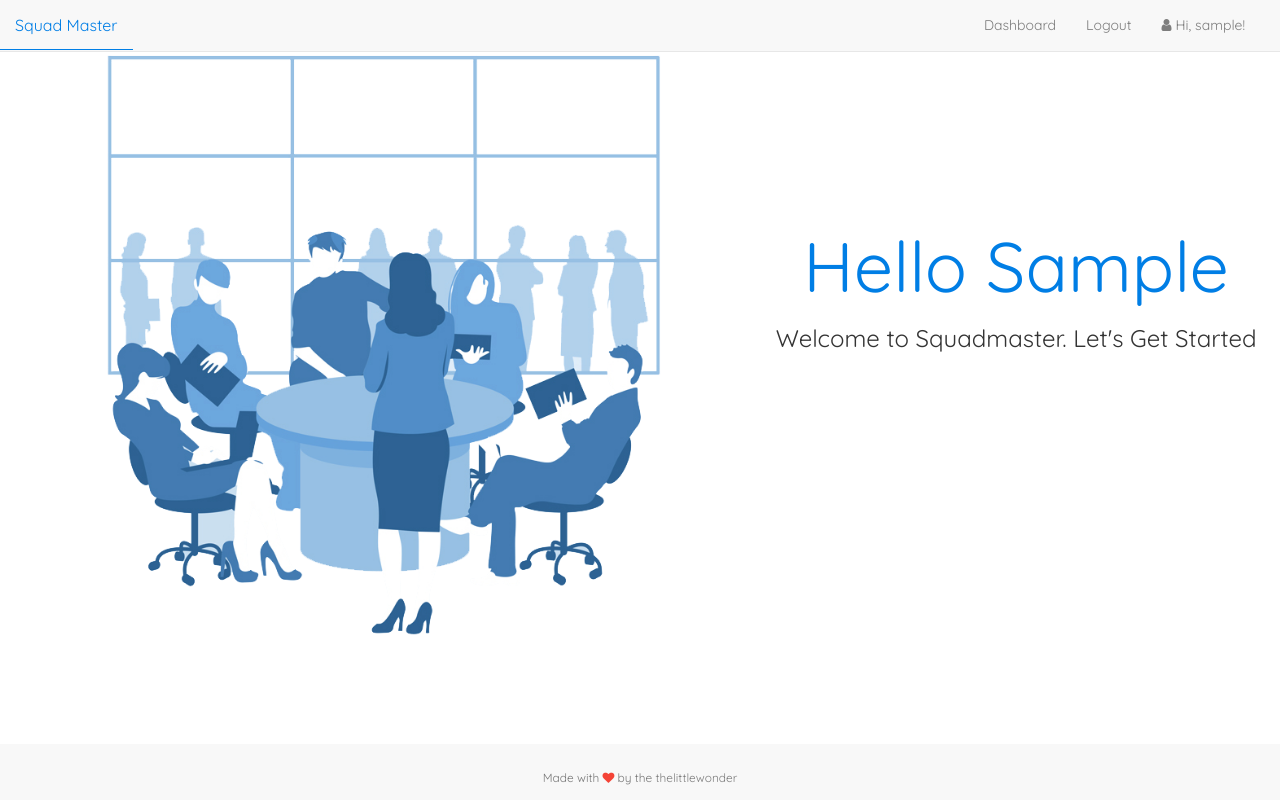
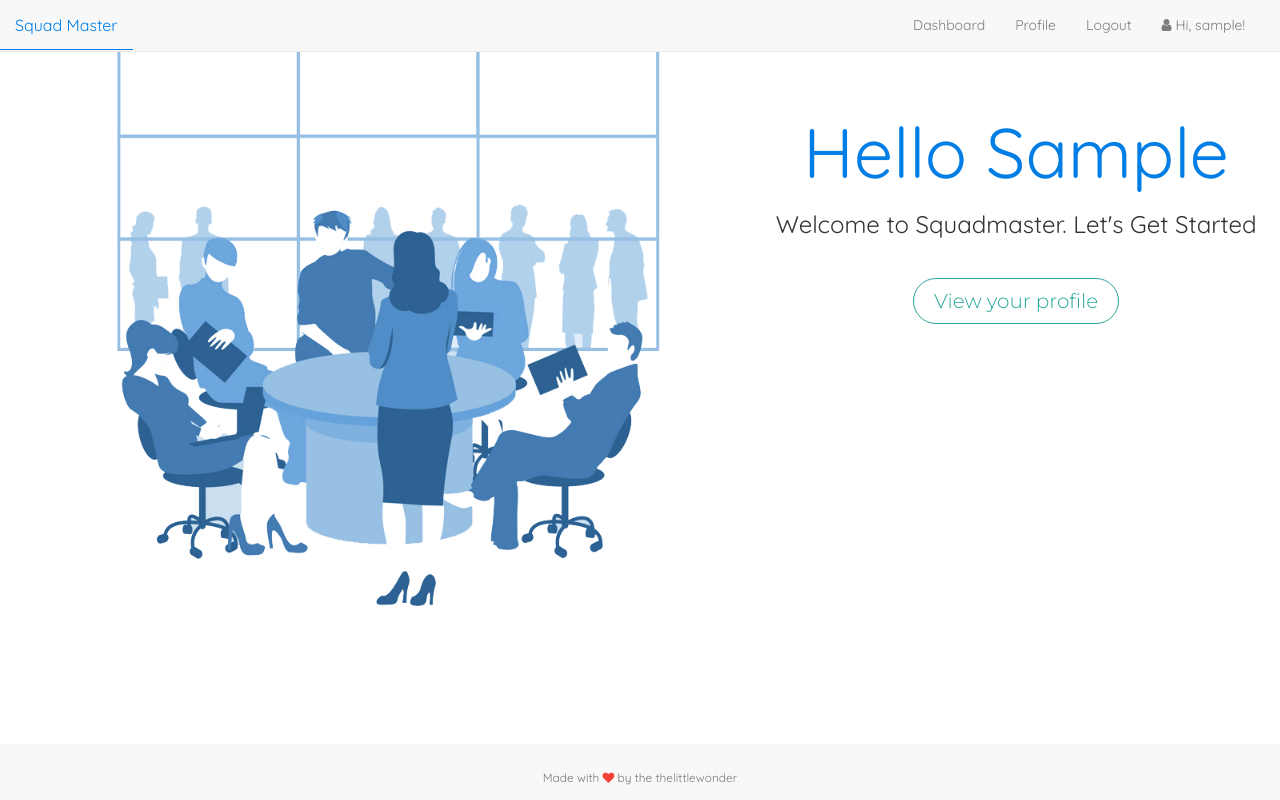
Before and after one commit to thelittlewonder/squadmaster, a Flask app: page /dashboard in a window 1280 px wide. Run offline with Flask 2, Linux system fonts and the light colour scheme; the visitor is signed in with stand-in values (Sample User, id 1); data comes from the database, SQL or seed files in the repository; parts of the project's set-up code (start-up, migrations or seed data) failed here and were passed over; some libraries are stand-ins or nearby versions.

Commit message:
profile page created for employee

```diff
--- a/app/home/views.py
+++ b/app/home/views.py
@@ -8,6 +8,7 @@ from . import home
 def homepage():
 
     return render_template('home/index.html', title='Welcome to Squad Master')
+
 
 @home.route('/dashboard')
 @login_required
@@ -21,3 +22,10 @@ def admin_dashboard():
     if not current_user.is_admin:
         abort(403)
     return render_template('home/admin_dashboard.html', title='Admin Dashboard')
+
+
+@home.route('/profile')
+@login_required
+def profile():
+
+    return render_template('home/profilepage.html', title='Employee Profile')
--- a/app/static/css/style.css
+++ b/app/static/css/style.css
@@ -88,7 +88,7 @@ p.copyright {
 
 .intro-message {
     position: relative;
-    padding-top: 20%;
+    padding-top: 10%;
     padding-bottom: 20%;
     text-align: center;
     margin-right: -66%;
@@ -195,7 +195,7 @@ body {
     position: absolute;
     z-index: 999;
     width: 450px;
-    top: 60%;
+    top: 55%;
     left: 60%;
     color: lightgrey;
     text-align: center;
@@ -258,3 +258,23 @@ body {
     background-color: #03A9F4;
     color: white;
 }
+
+#profilebtn {
+    width: 200px;
+    padding: 10px 20px;
+    font-size: 20px;
+    font-family: 'Montserrat', sans-serif;
+    border-radius: 30px;
+    background-color: white;
+    color: #26A69A;
+    border: 1px solid #26A69A;
+    transition-property: all;
+    transition-duration: 0.2s;
+    transition-timing-function: ease-in-out;
+}
+
+#profilebtn:hover {
+    text-decoration: none;
+    background-color: #26A69A;
+    color: white;
+}
--- a/app/templates/base.html
+++ b/app/templates/base.html
@@ -7,6 +7,7 @@
     <link href="https://maxcdn.bootstrapcdn.com/font-awesome/4.7.0/css/font-awesome.min.css" rel="stylesheet">
     <link href=" https://maxcdn.bootstrapcdn.com/bootstrap/3.3.7/css/bootstrap.min.css " rel="stylesheet ">
     <link href="{{ url_for( 'static', filename='css/style.css' ) }} " rel="stylesheet ">
+    <link href="{{ url_for( 'static', filename='css/profile.css' ) }} " rel="stylesheet ">
     <link href="https://fonts.googleapis.com/css?family=Montserrat:300" rel="stylesheet">
     <link rel="shortcut icon " href="{{ url_for( 'static', filename='img/favicon.ico' ) }} ">
 </head>
@@ -33,6 +34,7 @@
                     <li><a href="{{ url_for('admin.list_employees') }}">Employees</a></li>
                     {% else %}
                     <li><a href="{{ url_for('home.dashboard') }}">Dashboard</a></li>
+                    <li><a href="{{ url_for('home.profile') }}">Profile</a></li>
                     {% endif %}
                     <li><a href="{{ url_for('auth.logout') }}">Logout</a></li>
                     <li><a><i class="fa fa-user"></i>  Hi, {{ current_user.username }}!</a></li>
--- a/app/templates/home/dashboard.html
+++ b/app/templates/home/dashboard.html
@@ -7,6 +7,9 @@
                     <h1>Hello {{current_user.first_name}}</h1>
                     <h3>Welcome to Squadmaster. Let's Get Started</h3>
                     </ul>
+                    <br>
+                    <br>
+                    <a href="{{ url_for('home.profile') }}" id="profilebtn">View your profile</a>
                 </div>
             </div>
         </div>
```
Also changed, not shown: app/static/css/profile.css (added, +39 -0 lines), app/templates/home/profilepage.html (added, +13 -0 lines), app/static/img/avatar.png (added).
